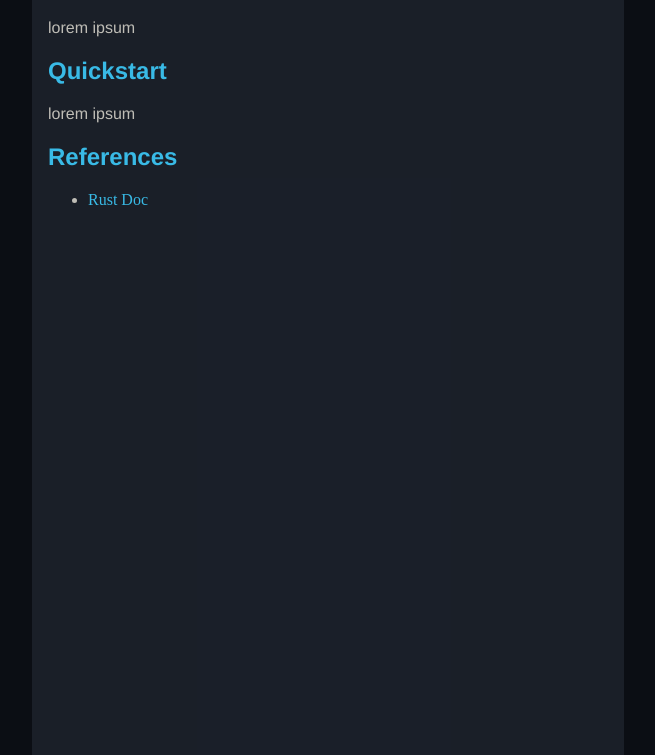
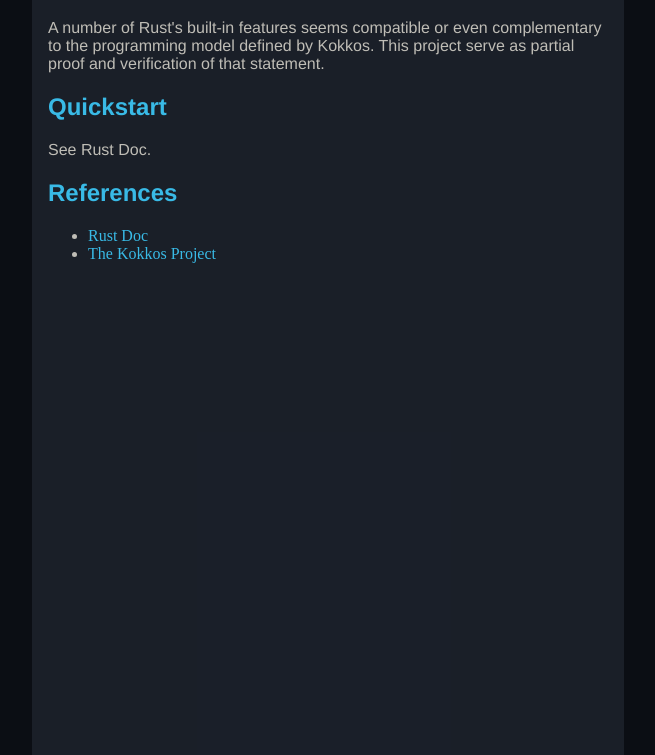
Before and after one commit to imrn99/poc-kokkos-rs, a plain HTML site: page docs/index.html in a window 1280 px wide. Shown: the part 77-832 px from the top of the page, without its empty margins (312-967 px from the left). Drawn offline with Linux system fonts and the light colour scheme.

Commit message:
base html page updated

```diff
--- a/docs/index.html
+++ b/docs/index.html
@@ -7,13 +7,15 @@
 <h1>Kokkos-rs: A Proof-of-Concept</h1>
 
 <p>
-    lorem ipsum
+    A number of Rust's built-in features seems compatible or even complementary to the
+    programming model defined by Kokkos. This project serve as partial proof and verification
+    of that statement.
 </p>
 
 <h2>Quickstart</h2>
 
 <p>
-    lorem ipsum
+    See Rust Doc.
 </p>
 
 <h2>References</h2>
@@ -21,5 +23,6 @@
 <nav class="menu">
     <ul>
         <li><a href="poc-kokkos-rs">Rust Doc</a></li>
+        <li><a href="https://kokkos.github.io/kokkos-core-wiki/">The Kokkos Project</a></li>
     </ul>
 </nav>
```
